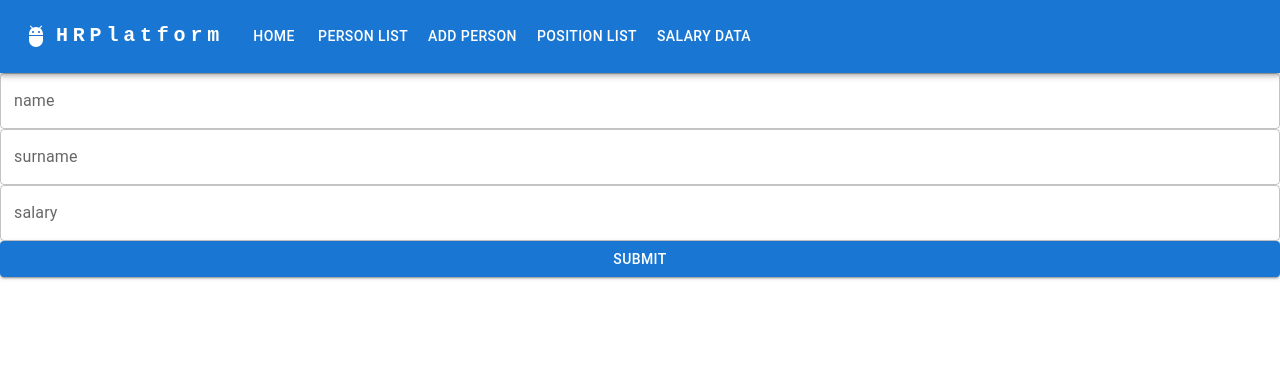
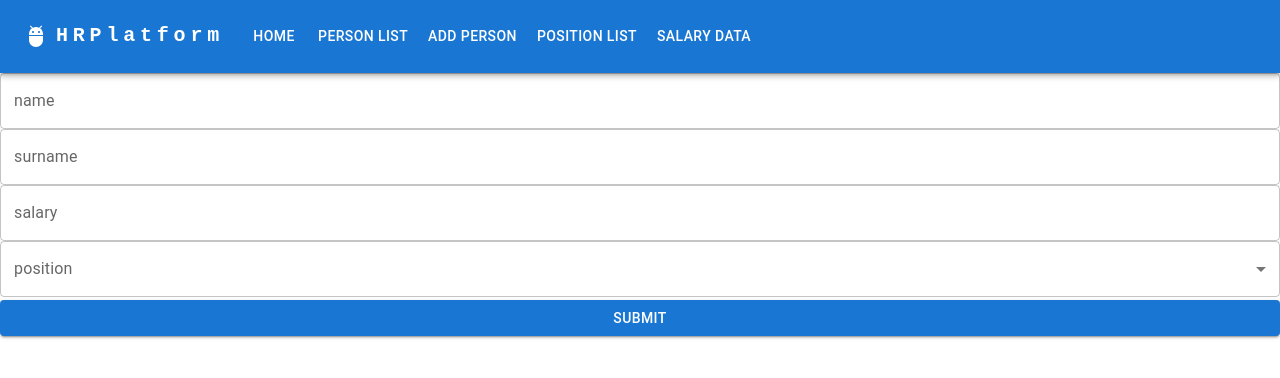
Before and after one commit to chimny/HRPlatformFrontEnd, a React (Create React App) app: page / in a window 1280 px wide. Shown: the top 378 px of the page. Built offline with nearby package versions, Linux system fonts and the light colour scheme.

Commit message:
working on form

```diff
--- a/src/components/Formik/FormikSelect.tsx
+++ b/src/components/Formik/FormikSelect.tsx
@@ -1,33 +1,33 @@
-import React, {ReactNode} from 'react';
-import {Field, ErrorMessage} from 'formik'
-import InputLabel from '@mui/material/InputLabel';
-import MenuItem from '@mui/material/MenuItem';
-import FormHelperText from '@mui/material/FormHelperText';
-import FormControl from '@mui/material/FormControl';
-import Select, {SelectChangeEvent} from '@mui/material/Select';
+import React, { ReactNode } from "react";
+import { Field, ErrorMessage, FieldInputProps } from "formik";
+import {FormControl, FormHelperText, InputLabel, MenuItem, Select} from "@mui/material";
 
-export interface FormikSelectItems {
+
+export interface FormikSelectItem {
     label: string;
     value: string;
 }
 
 interface FormikSelectProps {
+    name: string;
     label: string;
-    items: FormikSelectItems[];
+    items: FormikSelectItem[];
+    required ?:boolean
 }
 
-interface MaterialUISelectFieldProps{
-    errorString?:string;
+interface MaterialUISelectFieldProps extends FieldInputProps<string>{
+    errorString?: string;
     children: ReactNode;
-    label:string;
+    label: string;
+    required: boolean;
 }
 
-const MaterialUISelectField: React.FC<MaterialUISelectFieldProps> = ({children,label,errorString})=>{
+const MaterialUISelectField: React.FC<MaterialUISelectFieldProps> = ({children, label, errorString,value,name,onChange,onBlur,required}) => {
 
-   return(
+    return (
         <FormControl fullWidth>
             <InputLabel>{label}</InputLabel>
-        <Select>
+            <Select name={name} onChange={onChange} onBlur={onBlur} value={value}>
                 {children}
             </Select>
             <FormHelperText>{errorString}</FormHelperText>
@@ -36,17 +36,27 @@ const MaterialUISelectField: React.FC<MaterialUISelectFieldProps> = ({children,l
 }
 
 
-export const FormikSelect: React.FC<FormikSelectProps> = ({label,items}) => {
+export const FormikSelect: React.FC<FormikSelectProps> = ({label, items, name,required = false }) => {
 
     return (
         <div>
-            {/*<MaterialUISelectField label={label} errorString={"test"}>*/}
-            {/*    {items.map(item => {*/}
-            {/*        return(*/}
-            {/*            <MenuItem key={item.value} value={item.value}>{item.label}</MenuItem>*/}
-            {/*        )*/}
-            {/*    })}*/}
-            {/*</MaterialUISelectField>*/}
+            <Field
+                name={name}
+                as={MaterialUISelectField}
+                label={label}
+                errorString={<ErrorMessage name={name} />}
+                required={required}
+            >
+                {items.map(item => (
+                    <MenuItem key={item.value} value={item.value}>
+                        {item.label}
+                    </MenuItem>
+                ))}
+            </Field>
+
         </div>
     )
 }
+
+
+//my component ends
--- a/src/components/Formik/UpdatedPersonFormik.tsx
+++ b/src/components/Formik/UpdatedPersonFormik.tsx
@@ -1,9 +1,9 @@
 import React from 'react';
 import ReactDOM from 'react-dom';
-import {useFormik, Field} from 'formik';
+import {useFormik, Field, FormikProvider} from 'formik';
 import * as yup from 'yup';
 import {TextField, Button, FormControl, Select, InputLabel, MenuItem} from '@mui/material';
-import {FormikSelect, FormikSelectItems} from './FormikSelect';
+import {FormikSelect, FormikSelectItem} from './FormikSelect';
 
 
 interface FormValues {
@@ -13,7 +13,7 @@ interface FormValues {
     salary: number | ""
 }
 
-const positionItems: FormikSelectItems[] = [{label:'assistant', value:'assistant' },{label:'junior', value:'junior' },{label:'manager', value:'manager' }
+const positionItems: FormikSelectItem[] = [{label:'assistant', value:'assistant' },{label:'junior', value:'junior' },{label:'manager', value:'manager' }
 ]
 
 
@@ -53,6 +53,7 @@ export const UpdatedPersonFormik = () => {
 
     return (
         <div>
+            <FormikProvider value={formik}>
             <form onSubmit={formik.handleSubmit}>
                 <TextField
                     autoComplete='off'
@@ -90,7 +91,7 @@ export const UpdatedPersonFormik = () => {
                 />
 
                 {/*start of select component*/}
-                <FormikSelect label={'position'} items={positionItems}/>
+                <FormikSelect name={'position'} label={'position'} items={positionItems} />
 
 
                 {/*end of material ui*/}
@@ -98,6 +99,7 @@ export const UpdatedPersonFormik = () => {
                     Submit
                 </Button>
             </form>
+            </FormikProvider>
         </div>
     );
 };
```
Lines whose indentation alone changed are shown as unchanged.
